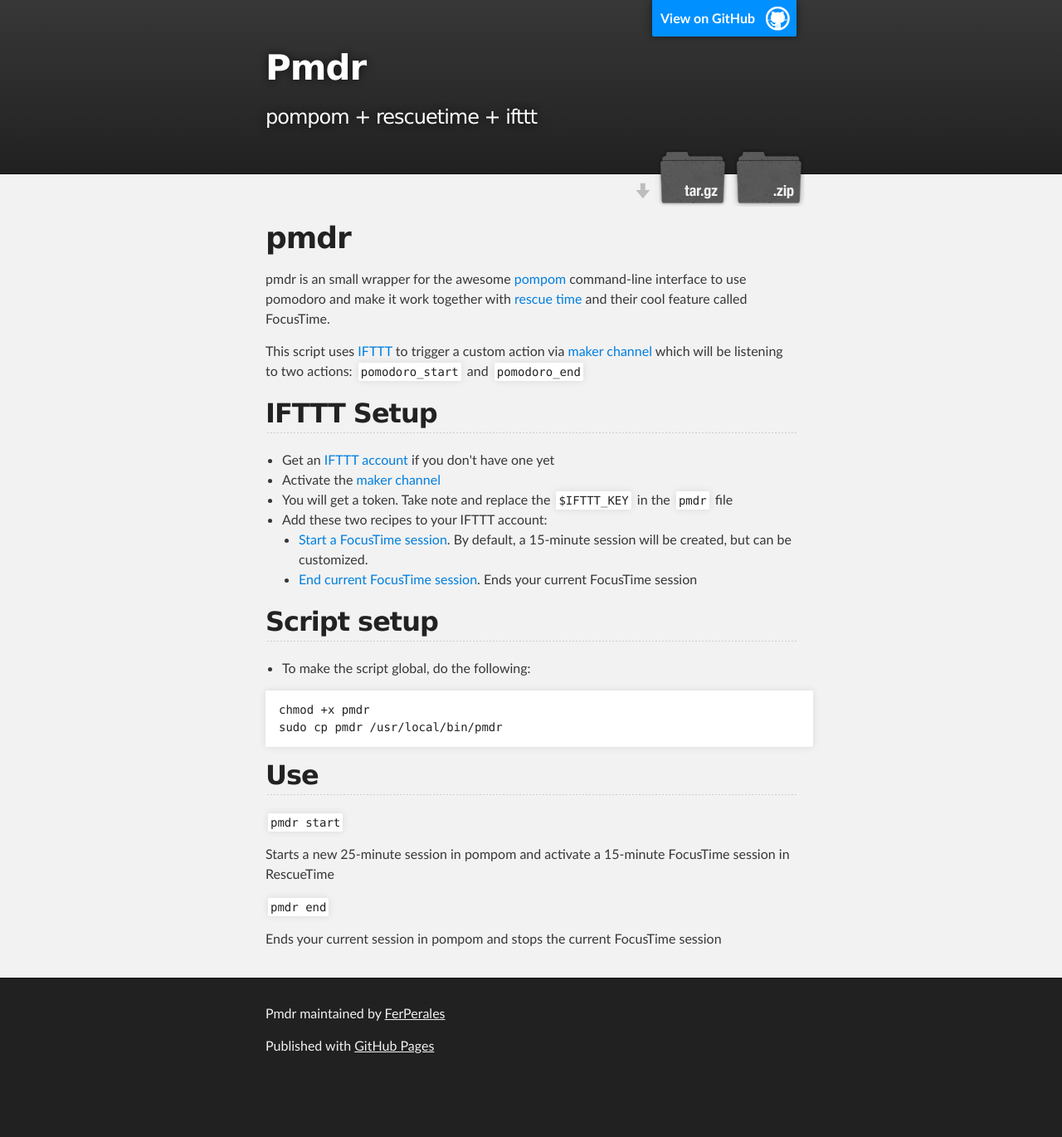
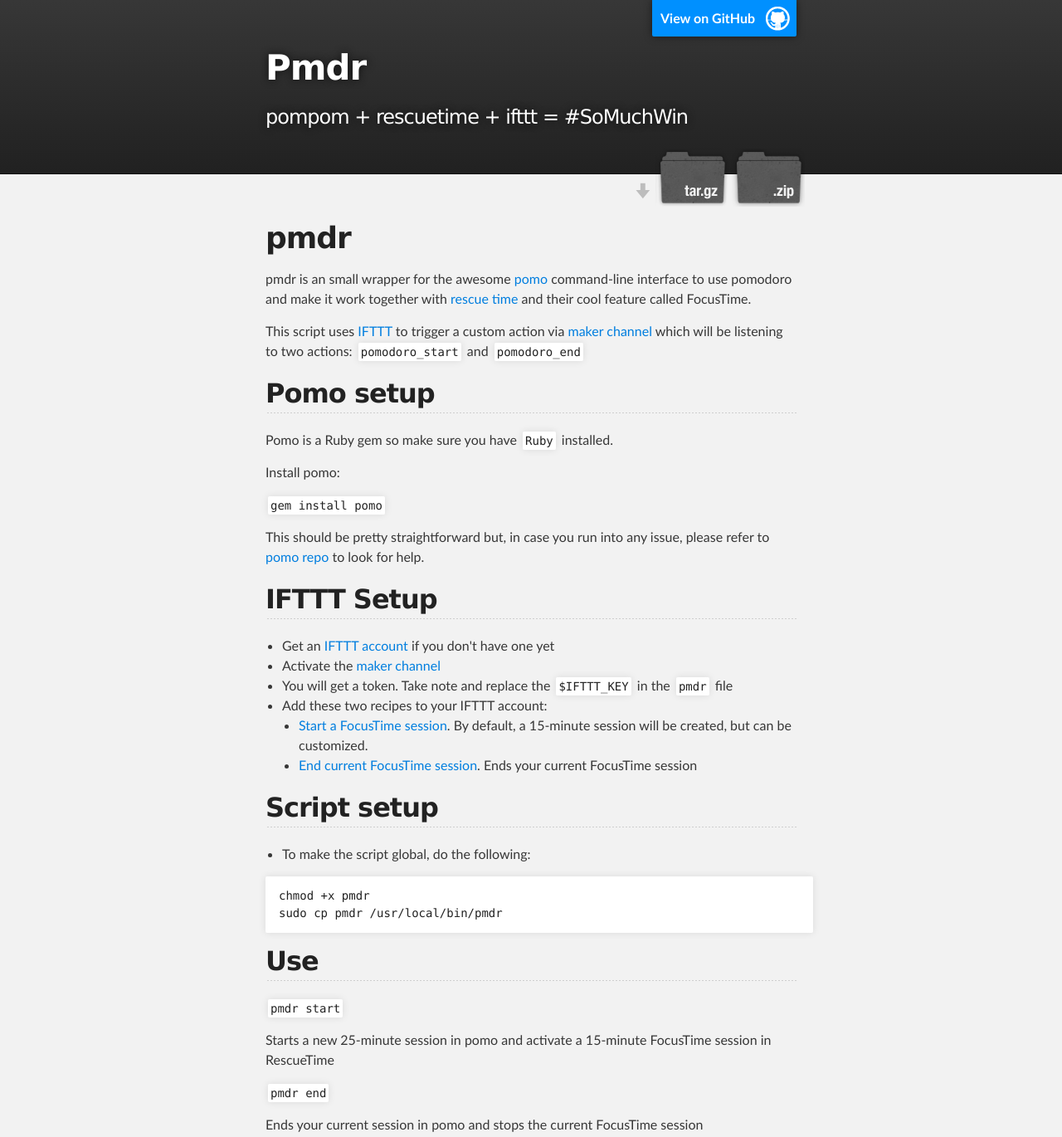
Before and after one commit to FerPerales/pmdr, a plain HTML site: page index.html in a window 1280 px wide. Shown: the top 1370 px of the page at 83% size. Before the commit the page ends 1307 px from the top, so only its background shows below. Drawn offline with Linux system fonts and the light colour scheme.

```diff
--- a/index.html
+++ b/index.html
@@ -4,7 +4,7 @@
   <head>
     <meta charset='utf-8'>
     <meta http-equiv="X-UA-Compatible" content="chrome=1">
-    <meta name="description" content="Pmdr : pompom + rescuetime + ifttt">
+    <meta name="description" content="Pmdr : pompom + rescuetime + ifttt = #SoMuchWin">
 
     <link rel="stylesheet" type="text/css" media="screen" href="stylesheets/stylesheet.css">
 
@@ -19,7 +19,7 @@
           <a id="forkme_banner" href="https://github.com/FerPerales/pmdr">View on GitHub</a>
 
           <h1 id="project_title">Pmdr</h1>
-          <h2 id="project_tagline">pompom + rescuetime + ifttt</h2>
+          <h2 id="project_tagline">pompom + rescuetime + ifttt = #SoMuchWin</h2>
 
             <section id="downloads">
               <a class="zip_download_link" href="https://github.com/FerPerales/pmdr/zipball/master">Download this project as a .zip file</a>
@@ -34,10 +34,21 @@
         <h1>
 <a id="pmdr" class="anchor" href="#pmdr" aria-hidden="true"><span class="octicon octicon-link"></span></a>pmdr</h1>
 
-<p>pmdr is an small wrapper for the awesome <a href="https://github.com/knaveofdiamonds/pompom">pompom</a> command-line interface to use pomodoro
+<p>pmdr is an small wrapper for the awesome <a href="https://github.com/tj/pomo">pomo</a> command-line interface to use pomodoro
 and make it work together with <a href="http://rescuetime.com">rescue time</a> and their cool feature called FocusTime.</p>
 
 <p>This script uses <a href="http://ifttt.com">IFTTT</a> to trigger a custom action via <a href="https://ifttt.com/maker">maker channel</a> which will be listening to two actions: <code>pomodoro_start</code> and <code>pomodoro_end</code></p>
+
+<h2>
+<a id="pomo-setup" class="anchor" href="#pomo-setup" aria-hidden="true"><span class="octicon octicon-link"></span></a>Pomo setup</h2>
+
+<p>Pomo is a Ruby gem so make sure you have <code>Ruby</code> installed.</p>
+
+<p>Install pomo:</p>
+
+<p><code>gem install pomo</code></p>
+
+<p>This should be pretty straightforward but, in case you run into any issue, please refer to <a href="https://github.com/tj/pomo">pomo repo</a> to look for help.</p>
 
 <h2>
 <a id="ifttt-setup" class="anchor" href="#ifttt-setup" aria-hidden="true"><span class="octicon octicon-link"></span></a>IFTTT Setup</h2>
@@ -74,11 +85,11 @@ sudo cp pmdr /usr/local/bin/pmdr
 
 <p><code>pmdr start</code></p>
 
-<p>Starts a new 25-minute session in pompom and activate a 15-minute FocusTime session in RescueTime</p>
+<p>Starts a new 25-minute session in pomo and activate a 15-minute FocusTime session in RescueTime</p>
 
 <p><code>pmdr end</code></p>
 
-<p>Ends your current session in pompom and stops the current FocusTime session</p>
+<p>Ends your current session in pomo and stops the current FocusTime session</p>
       </section>
     </div>
 
```
Also changed, not shown: params.json (+1 -1 lines).
